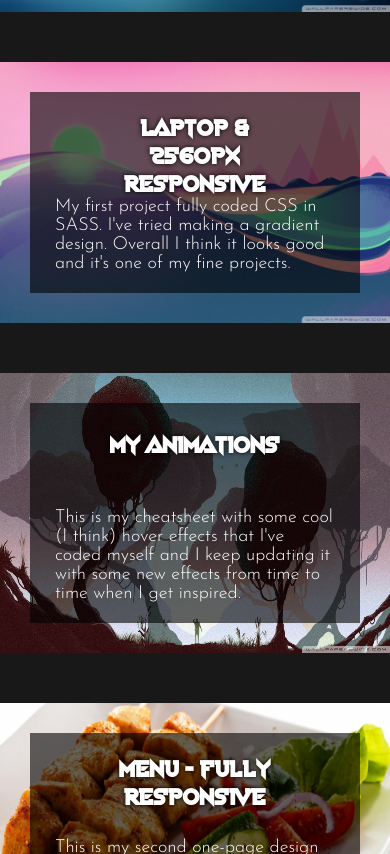
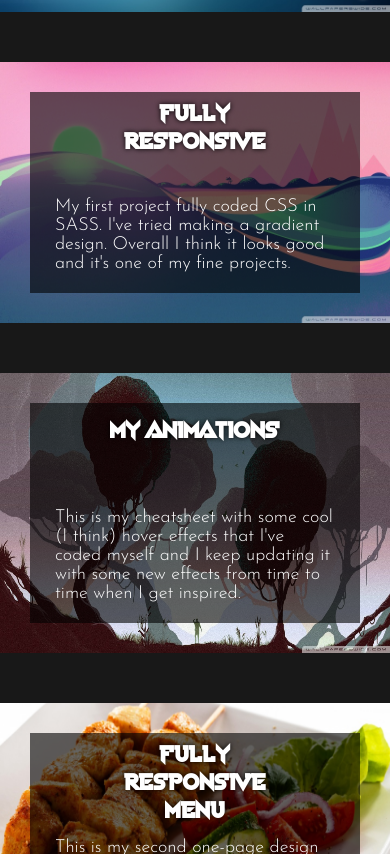
Before and after one commit to HristoZafirov/MyPortfolio, a plain HTML site: page index.html in a window 390 px wide. Shown: the part 3385-4239 px from the top of the page. Drawn offline with Linux system fonts and the light colour scheme.

Commit message:
Some fixes

```diff
--- a/css/Styles.css
+++ b/css/Styles.css
@@ -1565,7 +1565,7 @@ footer p {
 	}
 	.layer-5 .box h2 {
 		font-size: 25px;
-		transform: translate3d(-50%, -25px ,0);
+		transform: translate3d(-50%, -40px ,0);
 	}
 	.warning {
 		font-size: 18px;
--- a/index.html
+++ b/index.html
@@ -153,14 +153,6 @@
 						<div id="dot3" class="dot" onclick="roadmap(3);"></div>
 						<div id="dot4" class="dot" onclick="roadmap(4);"></div>
 					</div>
-					<!--
-					<div class="pyramid">
-						<div class="block-1" onclick="roadmap(1);"> 1. Planning </div>
-						<div class="block-2" onclick="roadmap(2);"> 2. Designing </div>
-						<div class="block-3" onclick="roadmap(3);"> 3. Coding </div>
-						<div class="block-4" onclick="roadmap(4);"> 4. Testing </div>
-					</div>
-				-->
 				</div>
 				<div class="col right">
 					<div id="bubb1">
@@ -244,7 +236,7 @@
 			</div>
 			<div class="box">
 				<img src="images/gradient.jpg" />
-				<h2> Laptop & 2560px Responsive </h2>
+				<h2> Fully Responsive </h2>
 				<a href="https://hristozafirov.github.io/GradientProject/" target="_blank">
 					<div>
 						<p>
@@ -266,7 +258,7 @@
 			</div>
 			<div class="box">
 				<img src="images/Menu.jpg" />
-				<h2> MENU - fully responsive </h2>
+				<h2> Fully Responsive MENU </h2>
 				<a href="https://hristozafirov.github.io/Menu-Design/" target="_blank">
 					<div>
 						<p>
```
